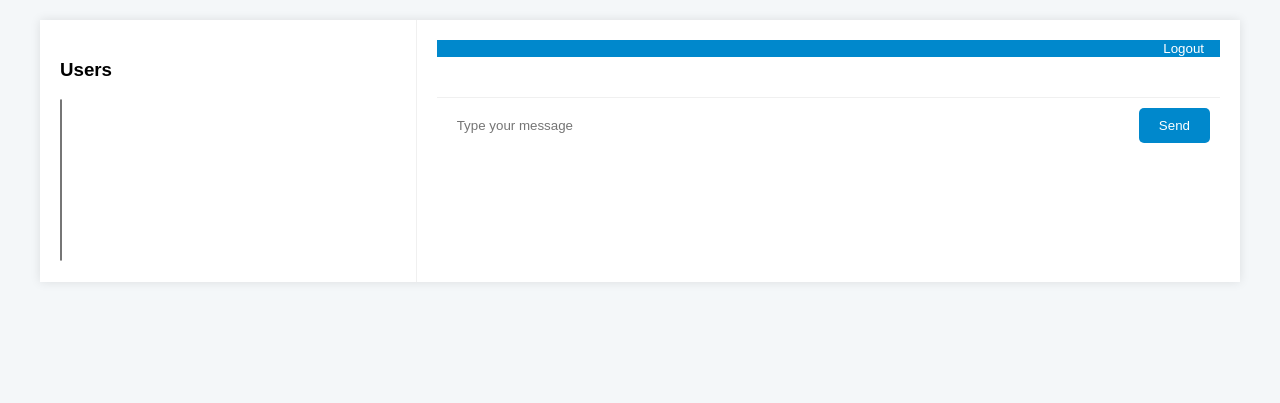
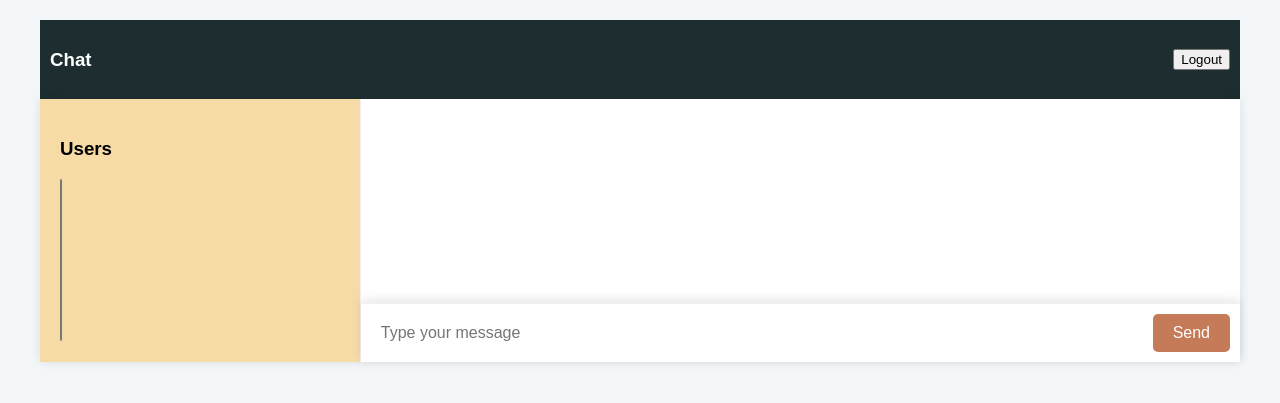
Before and after one commit to fawazzist/Python_flask_websocket_chatapp, a Flask app: page /chat in a window 1280 px wide. Shown: the top 403 px of the page. Run offline with Flask 3, Linux system fonts and the light colour scheme; data that the repository does not hold is empty; some libraries are stand-ins or nearby versions.

Commit message:
Version 1.0

```diff
--- a/app.py
+++ b/app.py
@@ -1,4 +1,4 @@
-from flask import Flask
+from flask import Flask, redirect, url_for
 from flask_sqlalchemy import SQLAlchemy
 from flask_socketio import SocketIO
 from flask_restful import Api
@@ -20,8 +20,15 @@ app.config['SQLALCHEMY_TRACK_MODIFICATIONS'] = False
 
 # Initialize the SQLAlchemy extension
 db.init_app(app)
+
+
 socketio = SocketIO(app)
 api = Api(app)
+
+# Set the initial route to '/login'
+@app.route('/')
+def initial():
+    return redirect(url_for('login'))
 
 # Routes
 app.add_url_rule('/register', 'register', register_user, methods=['GET', 'POST'])
--- /dev/null
+++ b/static/styles.css
@@ -0,0 +1,124 @@
+
+body {
+    font-family: Arial, sans-serif;
+    margin: 0;
+    padding: 0;
+    background-color: #f4f7f9;
+}
+
+.container {
+    max-width: 1200px;
+    margin: 0 auto;
+    padding: 20px;
+}
+
+.top-bar {
+    background-color: #1E2D2F;
+    color: #fff;
+    display: flex;
+    justify-content: space-between;
+    align-items: center;
+    padding: 10px;
+}
+
+.chat-container {
+    display: flex;
+    background-color: #fff;
+    box-shadow: 0 0 10px rgba(0, 0, 0, 0.1);
+}
+
+.user-list {
+    flex: 1; /* Stretch to 1/4 of the screen width */
+    padding: 20px;
+    background-color: #F7DBA7;
+    overflow-y: auto;
+    border-right: 1px solid #f0f0f0;
+}
+
+.user-item {
+    padding: 10px 0;
+    border-bottom: 1px solid #f0f0f0;
+    cursor: pointer;
+}
+
+.chat {
+    flex: 3; /* Stretch to 3/4 of the screen width */
+    padding: 20px;
+    position: relative;
+    background-color: #fff;
+}
+
+.message-list {
+    max-height: 70vh; /* Adjust as needed */
+    overflow-y: auto;
+    margin-bottom: 20px;
+    padding-right: 10px;
+}
+
+/* Rest of the CSS remains the same */
+
+.message-item {
+    padding: 10px;
+    margin-bottom: 10px;
+    border-radius: 5px;
+    max-width: 70%; /* Adjust as needed */
+}
+
+.message-sent {
+    background-color: #C57B57;
+    color: #fff;
+    align-self: flex-end;
+    margin-left: auto;
+    text-align: right;
+    padding: 10px;
+}
+
+.message-received {
+    background-color: #F1AB86;
+    align-self: flex-start;
+    text-align: left;
+    margin-right: auto;
+    padding: 10px;
+}
+
+.message-input {
+    display: flex;
+    align-items: center;
+    position: absolute;
+    bottom: 0;
+    left: 0;
+    right: 0;
+    padding: 10px;
+    background-color: #fff;
+    border-top: 1px solid #f0f0f0;
+    box-shadow: 0 -3px 10px rgba(0, 0, 0, 0.1);
+}
+
+.message-input-container {
+    display: flex;
+    flex: 1;
+}
+
+.message-input input {
+    flex: 1;
+    padding: 10px;
+    border: none;
+    border-radius: 5px;
+    margin-right: 10px;
+    font-size: 16px;
+}
+
+.send-button {
+    background-color: #C57B57;
+    color: #fff;
+    border: none;
+    border-radius: 5px;
+    cursor: pointer;
+    padding: 10px 20px;
+    font-size: 16px;
+    transition: background-color 0.2s;
+}
+
+.send-button:hover {
+    background-color: #F1AB86;
+}
--- a/templates/chat.html
+++ b/templates/chat.html
@@ -3,27 +3,29 @@
 <head>
     <meta charset="UTF-8">
     <meta name="viewport" content="width=device-width, initial-scale=1.0">
-    <link rel="stylesheet" href="styles.css">
+    <link rel="stylesheet" href="/static/styles.css">
     <title>Chat</title>
 </head>
 <body>
     <div class="container">
+        <div class="top-bar">
+            <h3>Chat</h3>
+            <button class="logout-button" onclick="logout_user()">Logout</button>
+        </div>
         <div class="chat-container">
             <div class="user-list">
                 <h3>Users</h3>
                 <select id="user-list" size="10"></select>
             </div>
             <div class="chat">
-                <div class="chat-header">
-                    <span id="user-name"></span>
-                    <button class="logout-button">Logout</button>
-                </div>
                 <div class="message-list" id="message-list">
                     <!-- Message list goes here -->
                 </div>
                 <div class="message-input">
-                    <input type="text" id="message-input" placeholder="Type your message">
-                    <button id="send-button" class="send-button">Send</button>
+                    <div class="message-input-container">
+                        <input type="text" id="message-input" placeholder="Type your message">
+                        <button id="send-button" class="send-button">Send</button>
+                    </div>
                 </div>
             </div>
         </div>
@@ -33,6 +35,8 @@
         document.addEventListener("DOMContentLoaded", function () {
             const socket = io.connect("http://localhost:5000");
             const userList = document.getElementById("user-list");
+            const messageList = document.getElementById("message-list");
+            const userName = document.getElementById("user-name");
 
             // Fetch user data
             fetchUsers();
@@ -52,11 +56,22 @@
             }
 
             // Listen for incoming messages
-            socket.on("message", (message) => {
-                const messageList = document.getElementById("message-list");
+            socket.on("message", (messageData) => {
                 const listItem = document.createElement("div");
-                listItem.classList.add("message-item", "message-received");
-                listItem.textContent = message;
+                listItem.classList.add("message-item");
+                listItem.textContent = messageData.content;
+
+                const timestamp = document.createElement("small");
+                timestamp.textContent = messageData.timestamp;
+
+                listItem.appendChild(timestamp);
+
+                if (messageData.sender === userName.textContent) {
+                    listItem.classList.add("message-sent");
+                } else {
+                    listItem.classList.add("message-received");
+                }
+
                 messageList.appendChild(listItem);
             });
 
@@ -69,6 +84,7 @@
                 messageInput.value = "";
             });
         });
+
     </script>
 </body>
 </html>
--- a/templates/styles.css
+++ /dev/null
@@ -1,105 +0,0 @@
-
-body {
-    font-family: Arial, sans-serif;
-    margin: 0;
-    padding: 0;
-    background-color: #f4f7f9;
-}
-
-.container {
-    max-width: 1200px;
-    margin: 0 auto;
-    padding: 20px;
-}
-
-.chat-container {
-    display: flex;
-    background-color: #ffffff;
-    box-shadow: 0 0 10px rgba(0, 0, 0, 0.1);
-}
-
-.user-list {
-    width: 30%;
-    padding: 20px;
-    background-color: #fff;
-}
-
-.user-list .user-item {
-    padding: 10px 0;
-    border-bottom: 1px solid #f0f0f0;
-    cursor: pointer;
-}
-
-.chat {
-    width: 70%;
-    border-left: 1px solid #f0f0f0;
-    padding: 20px;
-}
-
-.chat-header {
-    display: flex;
-    justify-content: space-between;
-    align-items: center;
-    margin-bottom: 20px;
-    padding: 0 10px;
-    background-color: #0088cc;
-    color: #fff;
-}
-
-.logout-button {
-    background: none;
-    border: none;
-    color: #fff;
-    cursor: pointer;
-}
-
-.message-list {
-    max-height: 400px;
-    overflow-y: scroll;
-    margin-bottom: 20px;
-}
-
-.message-item {
-    padding: 10px;
-    margin-bottom: 10px;
-    border-radius: 5px;
-}
-
-.message-sent {
-    background-color: #0088cc;
-    color: #fff;
-    align-self: flex-end;
-}
-
-.message-received {
-    background-color: #f0f0f0;
-    align-self: flex-start;
-}
-
-.message-input {
-    display: flex;
-    align-items: center;
-    border-top: 1px solid #f0f0f0;
-    padding: 10px;
-}
-
-.message-input input {
-    flex: 1;
-    padding: 10px;
-    border: none;
-    border-radius: 5px;
-    margin-right: 10px;
-}
-
-.send-button {
-    background-color: #0088cc;
-    color: #fff;
-    border: none;
-    border-radius: 5px;
-    cursor: pointer;
-    padding: 10px 20px;
-}
-
-.send-button:hover {
-    background-color: #0077b3;
-}
--- a/utilities.py
+++ b/utilities.py
@@ -66,9 +66,23 @@ def logout_user():
     return redirect(url_for('login'))
 
 def handle_message(socketio, message):
-    # Handle the message (e.g., save it to the database or process it)
-    # Broadcast the message to all connected clients
-    socketio.emit('message', message, broadcast=True)
+    user = Users.query.filter_by(username=session['user']).first()
+    new_message = Messages(content=message, user_id=user.id)
+    db.session.add(new_message)
+    db.session.commit()
+
+    socketio.emit('message', {'content': message, 'timestamp': new_message.timestamp, 'sender': session['user']}, broadcast=True)
+
+# Function to get messages for the current user
+def get_user_messages():
+    user = Users.query.filter_by(username=session['user']).first()
+    messages = Messages.query.filter_by(user_id=user.id).all()
+    return messages
+
+# Function to get all users except the current user
+def get_all_users():
+    users = Users.query.filter(Users.username != session['user']).all()
+    return users
 
 class MessageResource(Resource):
     @login_required
```
Also changed, not shown: 1 other file.
